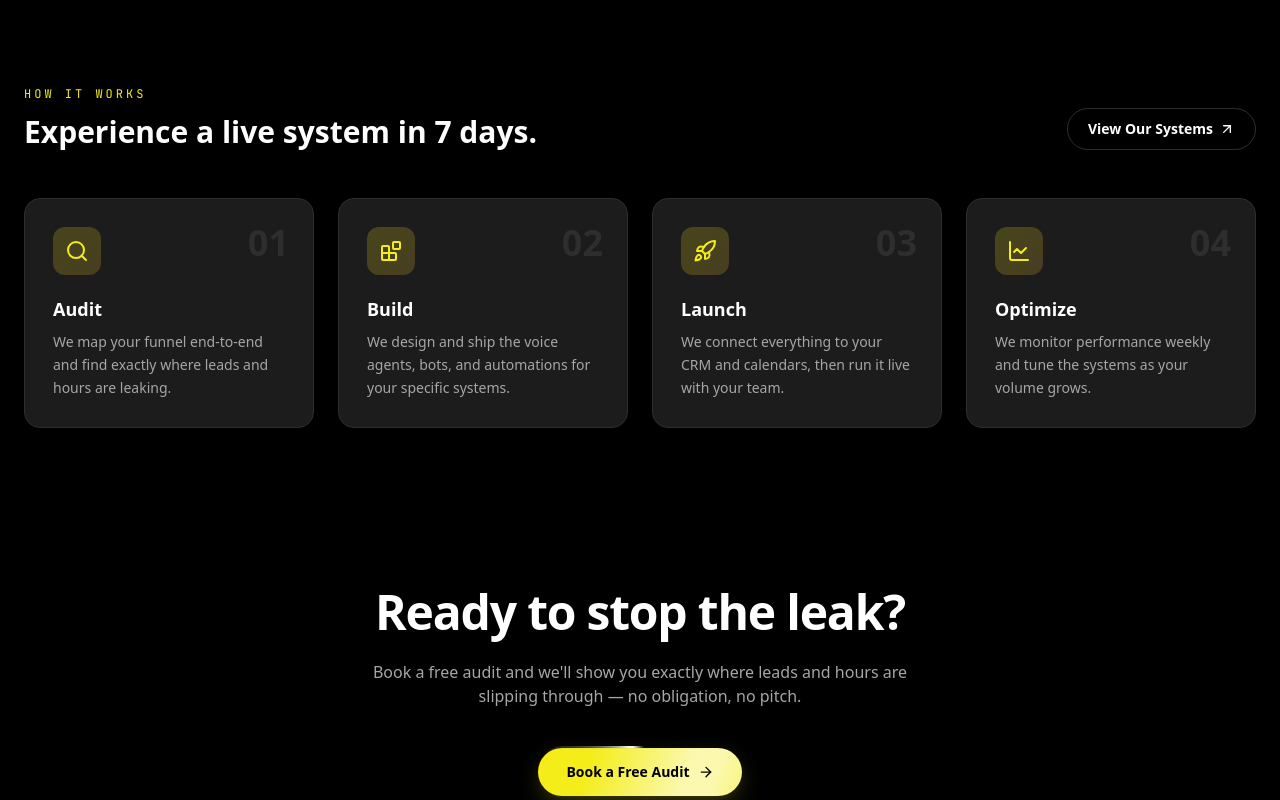
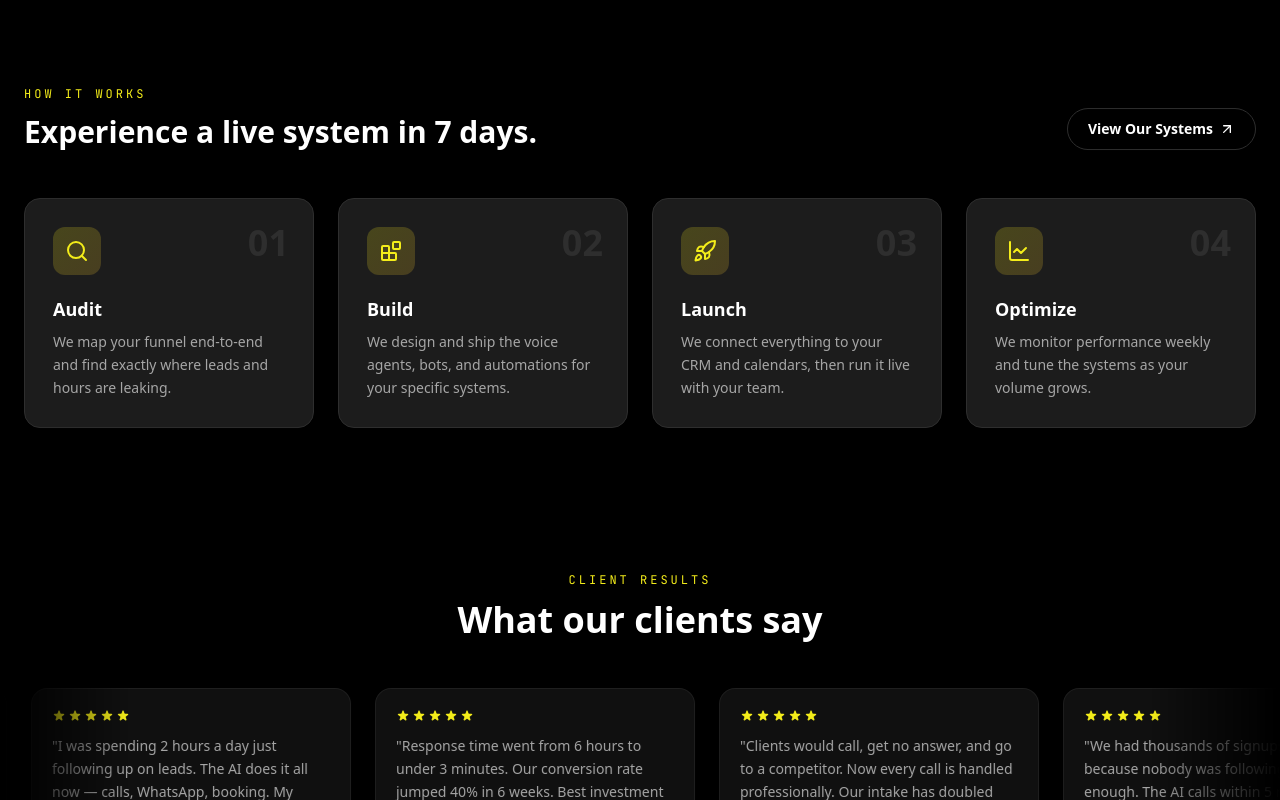
Before and after one commit to Atif2292/Colloraa-AI-Agent, a React (Vite) app: page / in a window 1280 px wide. Shown: the part 2000-2800 px from the top of the page. Built offline with nearby package versions, Linux system fonts and the light colour scheme; a web font is replaced by a local one.

Commit message:
Add scrolling reviews section with dual marquee rows
Co-Authored-By: Claude Sonnet 4.6 <noreply@anthropic.com>

```diff
--- /dev/null
+++ b/src/components/ScrollingReviews.tsx
@@ -0,0 +1,129 @@
+const reviews = [
+  {
+    name: 'Rahul Mehta',
+    role: 'Real Estate Agency, Mumbai',
+    avatar: 'RM',
+    stars: 5,
+    text: 'Our agents used to miss calls constantly. Now the AI picks up every single one and books site visits automatically. We closed 3 extra deals in the first month alone.',
+  },
+  {
+    name: 'Dr. Priya Sharma',
+    role: 'Dental Clinic, Bangalore',
+    avatar: 'PS',
+    stars: 5,
+    text: 'Patients were calling after hours and we were losing them. CloudAutoAI handles all after-hours calls and books appointments directly into our calendar. Game changer.',
+  },
+  {
+    name: 'Arjun Singh',
+    role: 'Business Coach, Delhi',
+    avatar: 'AS',
+    stars: 5,
+    text: 'I was spending 2 hours a day just following up on leads. The AI does it all now — calls, WhatsApp, booking. My calendar is full and I didn\'t lift a finger.',
+  },
+  {
+    name: 'Sneha Kapoor',
+    role: 'D2C Brand Founder',
+    avatar: 'SK',
+    stars: 5,
+    text: 'Response time went from 6 hours to under 3 minutes. Our conversion rate jumped 40% in 6 weeks. Best investment we\'ve made this year.',
+  },
+  {
+    name: 'Mohammed Farhan',
+    role: 'Legal Firm, Hyderabad',
+    avatar: 'MF',
+    stars: 5,
+    text: 'Clients would call, get no answer, and go to a competitor. Now every call is handled professionally. Our intake has doubled without hiring anyone new.',
+  },
+  {
+    name: 'Neha Joshi',
+    role: 'EdTech Startup, Pune',
+    avatar: 'NJ',
+    stars: 5,
+    text: 'We had thousands of signups going cold because nobody was following up fast enough. The AI calls within 5 minutes of signup. Our demo bookings tripled.',
+  },
+  {
+    name: 'Vikram Nair',
+    role: 'Healthcare Consultant',
+    avatar: 'VN',
+    stars: 5,
+    text: 'Setup took 7 days exactly as promised. The AI handles qualification better than my junior staff did. We cut our sales team cost by 60%.',
+  },
+  {
+    name: 'Riya Agarwal',
+    role: 'E-commerce Brand, Jaipur',
+    avatar: 'RA',
+    stars: 5,
+    text: 'WhatsApp follow-ups are fully automated now. Customers get instant replies, cart recovery messages, and support — all without us. Revenue up 28% this quarter.',
+  },
+]
+
+function Stars({ count }: { count: number }) {
+  return (
+    <div className="flex gap-0.5">
+      {Array.from({ length: count }).map((_, i) => (
+        <svg key={i} className="h-3.5 w-3.5 fill-primary" viewBox="0 0 20 20">
+          <path d="M9.049 2.927c.3-.921 1.603-.921 1.902 0l1.07 3.292a1 1 0 00.95.69h3.462c.969 0 1.371 1.24.588 1.81l-2.8 2.034a1 1 0 00-.364 1.118l1.07 3.292c.3.921-.755 1.688-1.54 1.118l-2.8-2.034a1 1 0 00-1.175 0l-2.8 2.034c-.784.57-1.838-.197-1.539-1.118l1.07-3.292a1 1 0 00-.364-1.118L2.98 8.72c-.783-.57-.38-1.81.588-1.81h3.461a1 1 0 00.951-.69l1.07-3.292z" />
+        </svg>
+      ))}
+    </div>
+  )
+}
+
+function ReviewCard({ review }: { review: (typeof reviews)[0] }) {
+  return (
+    <div className="mx-3 w-[320px] shrink-0 rounded-2xl border border-border/50 bg-card/60 p-5 backdrop-blur-sm">
+      <Stars count={review.stars} />
+      <p className="mt-3 text-sm leading-relaxed text-muted-foreground">
+        "{review.text}"
+      </p>
+      <div className="mt-4 flex items-center gap-3">
+        <div className="flex h-9 w-9 shrink-0 items-center justify-center rounded-full bg-primary/20 font-mono text-xs font-bold text-primary">
+          {review.avatar}
+        </div>
+        <div>
+          <p className="text-sm font-semibold text-foreground">{review.name}</p>
+          <p className="text-xs text-muted-foreground">{review.role}</p>
+        </div>
+      </div>
+    </div>
+  )
+}
+
+function ReviewRow({
+  direction,
+}: {
+  direction: 'animate-marquee' | 'animate-marquee-reverse'
+}) {
+  const loop = [...reviews, ...reviews]
+  return (
+    <div className={`flex w-max items-stretch ${direction}`}>
+      {loop.map((r, i) => (
+        <ReviewCard key={`${r.name}-${i}`} review={r} />
+      ))}
+    </div>
+  )
+}
+
+export default function ScrollingReviews() {
+  return (
+    <section className="relative overflow-hidden py-20">
+      <div className="mx-auto mb-12 max-w-7xl px-6 text-center">
+        <p className="font-mono text-xs uppercase tracking-[0.25em] text-primary">
+          Client Results
+        </p>
+        <h2 className="mt-3 font-heading text-3xl font-bold md:text-4xl">
+          What our clients say
+        </h2>
+      </div>
+
+      <div className="space-y-4 overflow-hidden">
+        <ReviewRow direction="animate-marquee" />
+        <ReviewRow direction="animate-marquee-reverse" />
+      </div>
+
+      {/* fade edges */}
+      <div className="pointer-events-none absolute inset-y-0 left-0 w-32 bg-gradient-to-r from-background to-transparent" />
+      <div className="pointer-events-none absolute inset-y-0 right-0 w-32 bg-gradient-to-l from-background to-transparent" />
+    </section>
+  )
+}
--- a/src/pages/Home.tsx
+++ b/src/pages/Home.tsx
@@ -2,6 +2,7 @@ import Hero from '../components/Hero'
 import RunningLines from '../components/RunningLines'
 import Problems from '../components/Problems'
 import Process from '../components/Process'
+import ScrollingReviews from '../components/ScrollingReviews'
 import CtaBanner from '../components/CtaBanner'
 import PageMeta from '../components/PageMeta'
 
@@ -18,6 +19,7 @@ export default function Home() {
       <RunningLines />
       <Problems />
       <Process />
+      <ScrollingReviews />
       <CtaBanner />
     </>
   )
```
